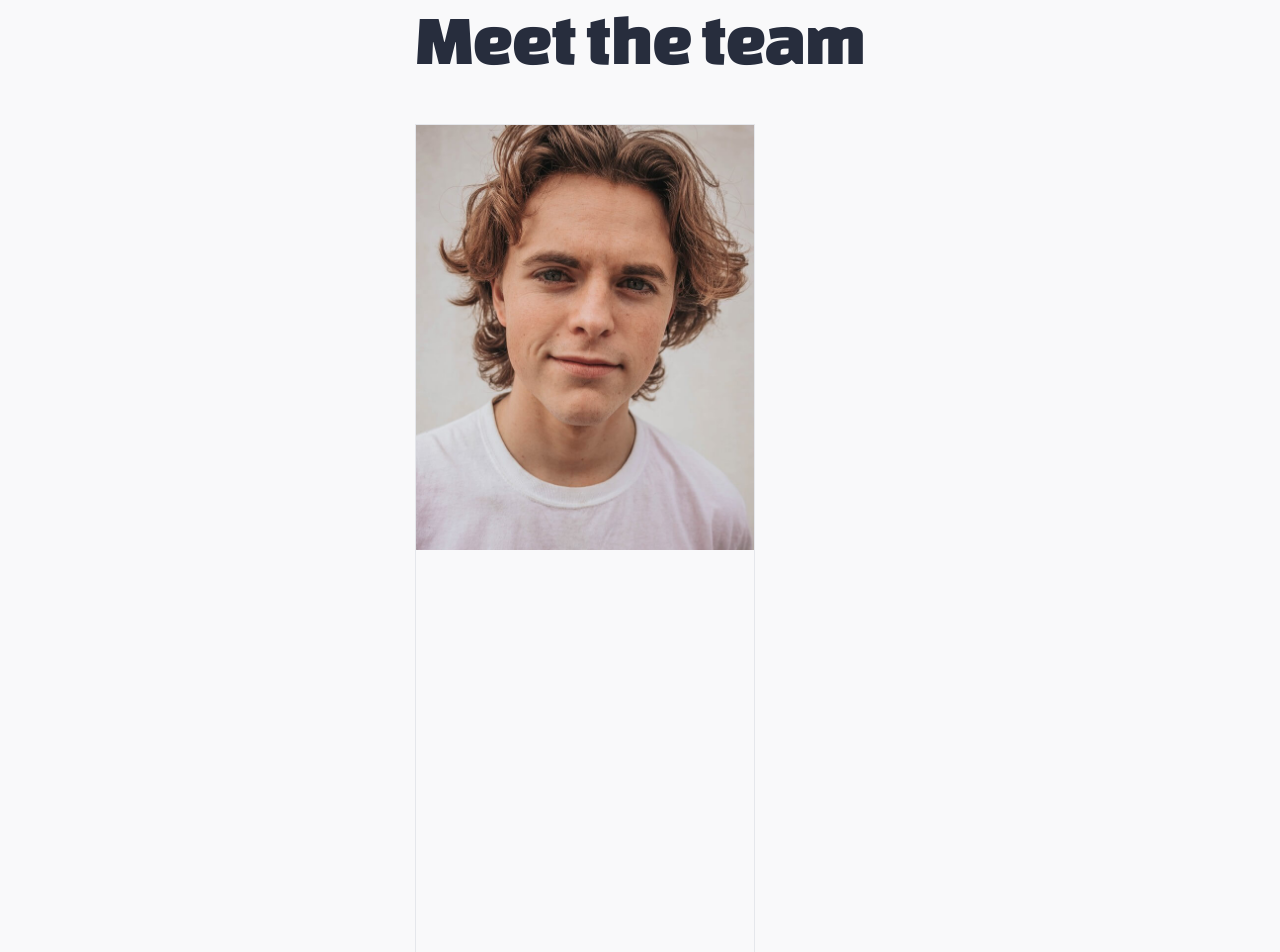
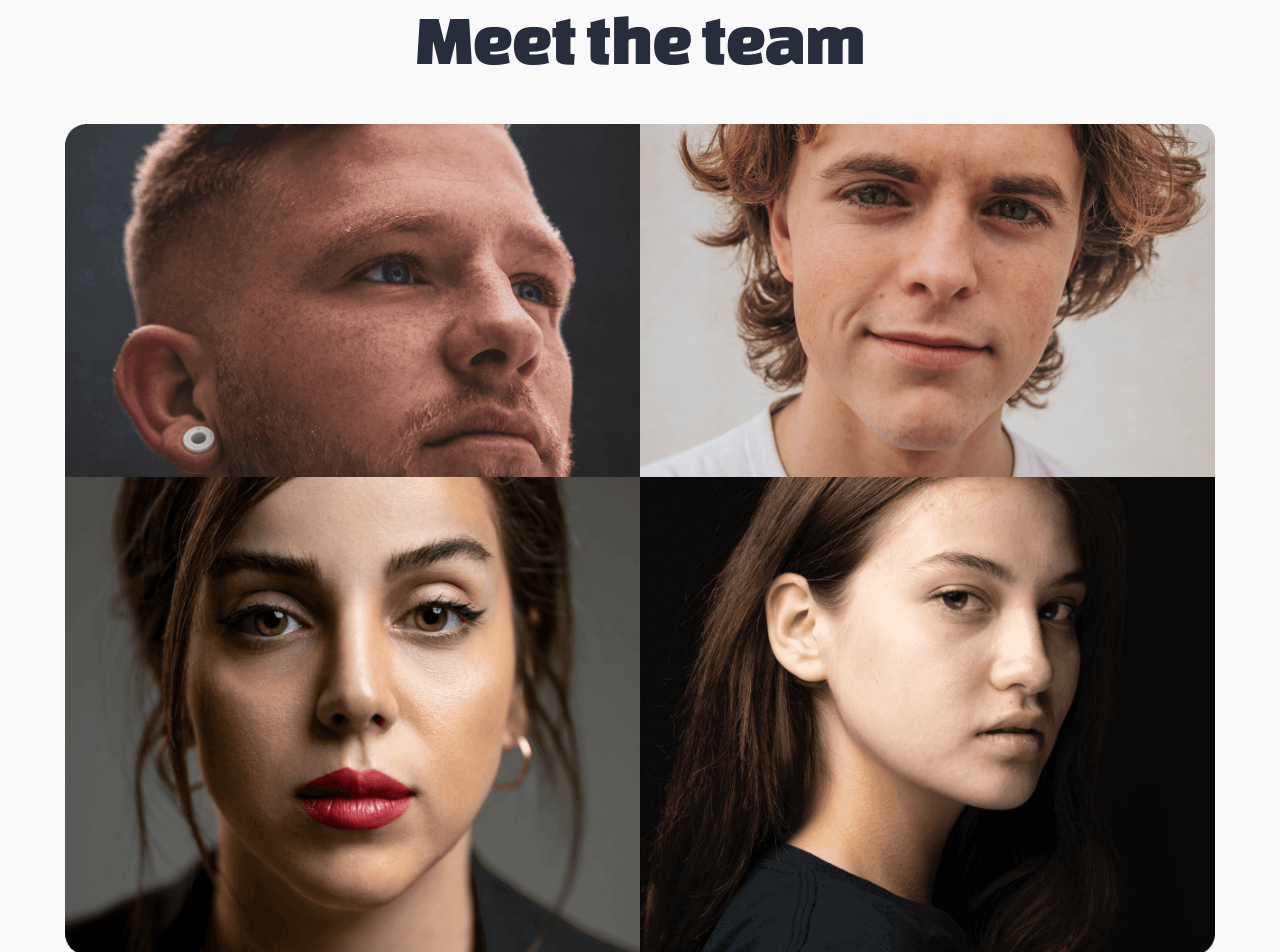
Before and after one commit to danielswift10/project-angies, a React (Create React App) app: page /about in a window 1280 px wide. Shown: the part 2940-3892 px from the top of the page. Built offline with nearby package versions, Linux system fonts and the light colour scheme.

Commit message:
feat: added files

```diff
--- a/src/Components/About/Team.jsx
+++ b/src/Components/About/Team.jsx
@@ -14,26 +14,33 @@ const Team = () => {
           >
             Meet the team
           </h2>
-          <div className="flex flex-col  items-center justify-center border w-[340px] ">
+          <div className="flex flex-col  w-[] ">
+            <div className="flex flex-col rounded-t-lg md:flex-row w-full ">
+              <div className={` xs:h-[320px]  w-full`}>
+                <img
+                  src={team1}
+                  alt=""
+                  className={` w-[100%]`}
+                />
+              </div>
+              <div className="  w-full h-[353.05px] team2  ">
+                {/* <img src={team2} alt="" className="w-[100%] " /> */}
+              </div>
+            </div>
             <div className="flex flex-col md:flex-row w-full ">
-                <div className=" team1 h-[425px] w-full` ">
-                {/* <img src={team1} alt=""  className={` ${styles.image} pic w-[100%] `}/> */}
-                </div>
-                <div className=" team2 h-[425px] w-full">
-                {/* <img src={team2} alt="" className={`${styles.image} w-[100%]`} /> */}
-                </div>
-            </div>
-            <div className="flex flex-col md:flex-row team4">
-                <div className={`team3 h-[425px] w-full`}>
-                {/* <img src={team3} alt="" className={`${styles.image} w-[100%]`} /> */}
-                </div>
-                <div className="  team4 h-[425px] w-full ">
-                {/* <img src={team4} alt="" className="w-[100%]"/> */}
-                </div>
+              <div className={` xs:h-[320px]  w-full`}>
+                <img
+                  src={team3}
+                  alt=""
+                  className={` w-[100%]`}
+                />
+              </div>
+              <div className="  h-full w-full ">
+                <img src={team4} alt="" className="w-[100%]" />
+              </div>
             </div>
           </div>
         </div>
-
       </div>
     </div>
   );
--- a/src/index.css
+++ b/src/index.css
@@ -47,6 +47,12 @@ body {
   background-image: url("./Assets/images/team2.jpg");
 }
 
+@media screen and (min-width: 960px) {
+  .team2{
+    border-top-right-radius: 16px;
+  }
+}
+
 .team3 {
   background-image: url("./Assets/images/team3.png");
 }
```
Also changed, not shown: src/Assets/images/team2.jpg.
